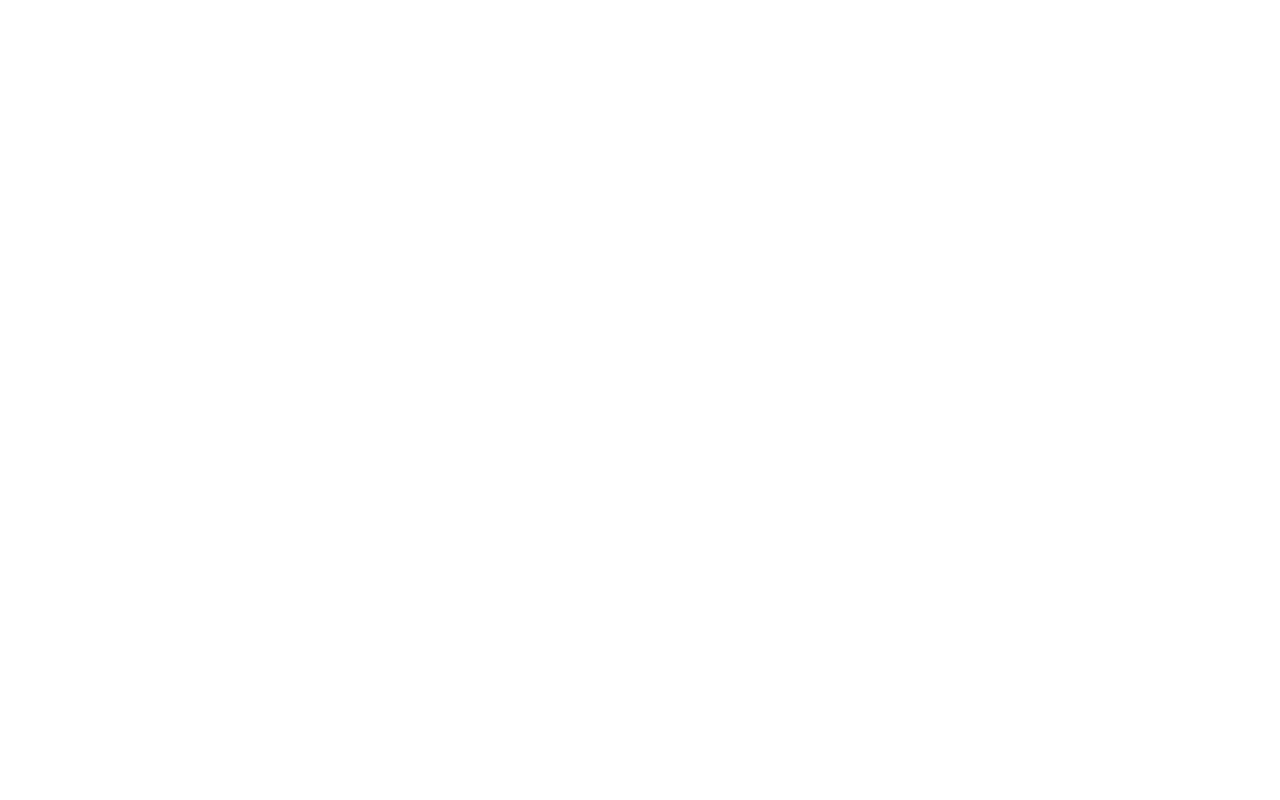
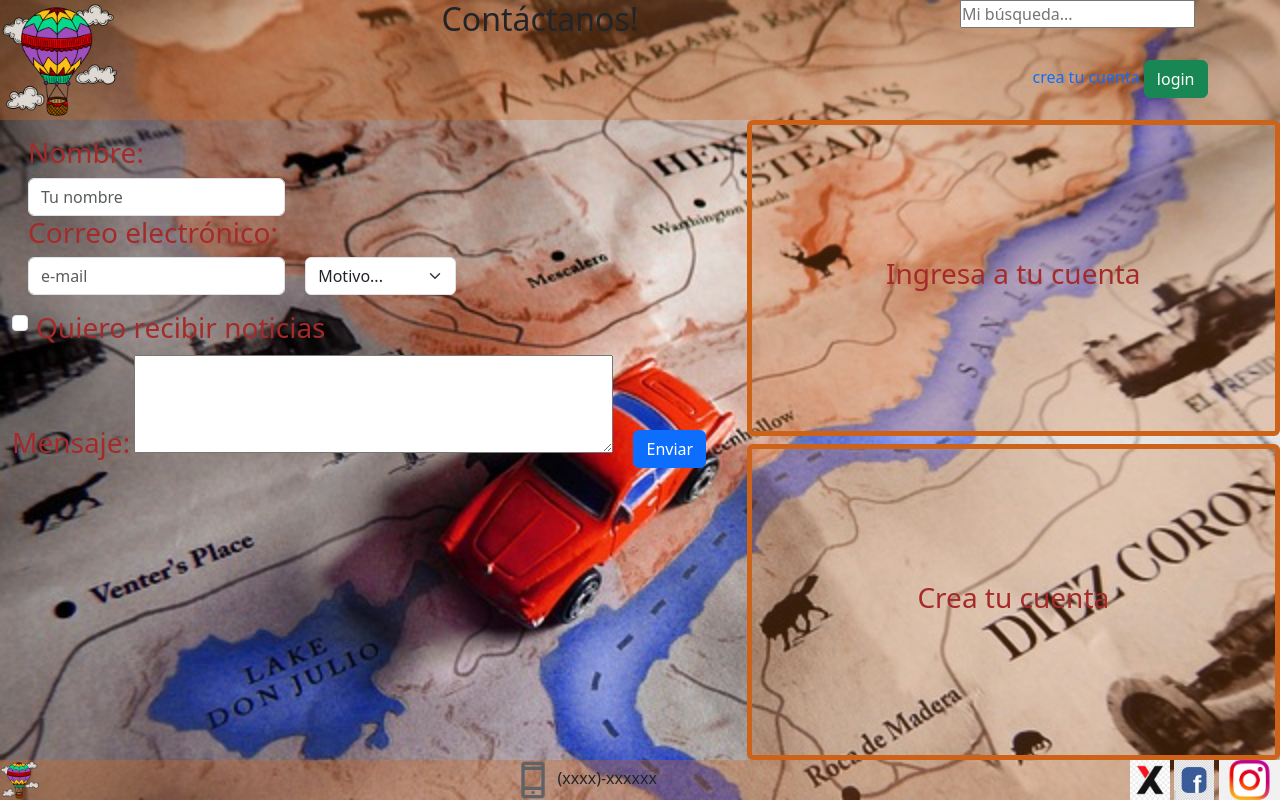
Before and after one commit to andresrava/preentrega2rava, a plain HTML site: page pages/contacto.html in a window 1280 px wide. Drawn offline with nearby package versions, Linux system fonts and the light colour scheme.

Commit message:
está el formulario

```diff
--- a/pages/contacto.html
+++ b/pages/contacto.html
@@ -0,0 +1,106 @@
+<!DOCTYPE html>
+<html lang="en">
+<head>
+    <meta charset="UTF-8">
+    <meta name="viewport" content="width=device-width, initial-scale=1.0">
+    <link href="https://cdn.jsdelivr.net/npm/bootstrap@5.3.3/dist/css/bootstrap.min.css"
+        rel="stylesheet"
+        integrity="sha384-QWTKZyjpPEjISv5WaRU9OFeRpok6YctnYmDr5pNlyT2bRjXh0JMhjY6hW+ALEwIH"
+        crossorigin="anonymous">
+    <link rel="stylesheet" href="../css/styles.css">
+    <title>Contacto</title>
+</head>
+<body>
+    <header >
+        <div id="logo">
+            <img class="logo" src="../resources/images/hot-air-balloon-8316060_640.png" alt="Logo de la empresa">
+        </div>
+        <div id="title">
+            <p class="h2">Contáctanos!</p>
+        </div>
+        <div id="search">
+            <input id="barra-busqueda" type="text" placeholder="Mi búsqueda...">
+        </div>
+        <div id="login">
+            <a href="#">crea tu cuenta</a> <button type="button" class="btn btn-success">login</button>
+        </div>
+    </header>
+
+    <main class="container-fluid">
+        <div class="row h-100">
+            <section class="col-sm-12 col-lg-7 ">
+                <form class="column gy-2 gx-3 align-items-center">
+                    <div class="col-auto m-3">
+                      <label  for="autoSizingInput"><h3>Nombre:</h3></label>
+                      <input type="text" class="form-control" id="autoSizingInput" placeholder="Tu nombre">
+                      <label  for="autoSizingInputGroup"><h3>Correo electrónico:</h3></label>
+                      <div class="input-group">
+                        <input type="text" class="form-control" id="autoSizingInputGroup" placeholder="e-mail">
+                      </div>
+                    </div>
+                    <div class="col-auto">
+                      <select class="form-select" id="autoSizingSelect">
+                        <option selected>Motivo...</option>
+                        <option value="1">Reclamo</option>
+                        <option value="2">Sugerencia</option>
+                        <option value="3">Felicitaciones</option>
+                      </select>
+                    </div>
+                    <div class="col-auto">
+                      <div class="form-check">
+                        <input class="form-check-input" type="checkbox" id="autoSizingCheck">
+                        <label class="form-check-label" for="autoSizingCheck">
+                          <h3>Quiero recibir noticias</h3>
+                        </label>
+                      </div>
+                    </div>
+                </form>
+                <label  for="autoSizingInput"><h3>Mensaje:</h3></label>
+                    <textarea name="mensaje" id="autoSizingInput" rows="4" cols="50">
+                    </textarea>
+                      <!-- <input type="text" class="form-control text-area" id="autoSizingInput" placeholder="Tu mensaje">  -->
+                <div>
+                    <button type="submit" class="btn btn-primary btn_lg m-3">Enviar</button>
+                </div>
+            </section>
+            <section class="col-sm-12 col-lg-5  p-0">
+                <nav >
+                    <div class="d-grid gap-2">
+                        <a class="btn btn-primary btn_gde" href="#" role="button">
+                            <h3>Ingresa a tu cuenta</h3>
+                        </a>
+                        <a class="btn btn-primary btn_gde" href="#" role="button">
+                            <h3>Crea tu cuenta</h3>
+                        </a>
+                    </div>
+                </nav>
+            </section>
+        </div>
+
+    </main>
+
+    <footer >
+            <div >
+                <img class="logo" src="../resources/images/hot-air-balloon-8316060_640.png" alt="Logo de la empresa">
+            </div>
+
+            <div >
+                <img class="logo" src="../resources/images/iconos/phone_iphone_24dp_5F6368_FILL0_wght400_GRAD0_opsz24.png" alt="icono de contacto telefónico">
+                <span>(xxxx)-xxxxxx</span>
+            </div>
+            <div >
+                <span>
+                    <img class="logo" src="../resources/images/iconos/equis.png" alt="logo de equis">
+                    <img class="logo" src="../resources/images/iconos/face.png" alt="logo de face">
+                    <img class="logo" src="../resources/images/iconos/instagram.jpeg" alt="logo de instagram">
+                </span>
+
+            </div>
+    </footer>
+
+    <script src="https://cdn.jsdelivr.net/npm/bootstrap@5.3.3/dist/js/bootstrap.bundle.min.js"
+        integrity="sha384-YvpcrYf0tY3lHB60NNkmXc5s9fDVZLESaAA55NDzOxhy9GkcIdslK1eN7N6jIeHz"
+        crossorigin="anonymous"></script>
+
+</body>
+</html>
```
Also changed, not shown: css/styles.css (+0 -45 lines), index.html (+1 -31 lines), pages/aboutus.html (+33 -26 lines), pages/paquetes.html (+8 -8 lines), 2 other files.
